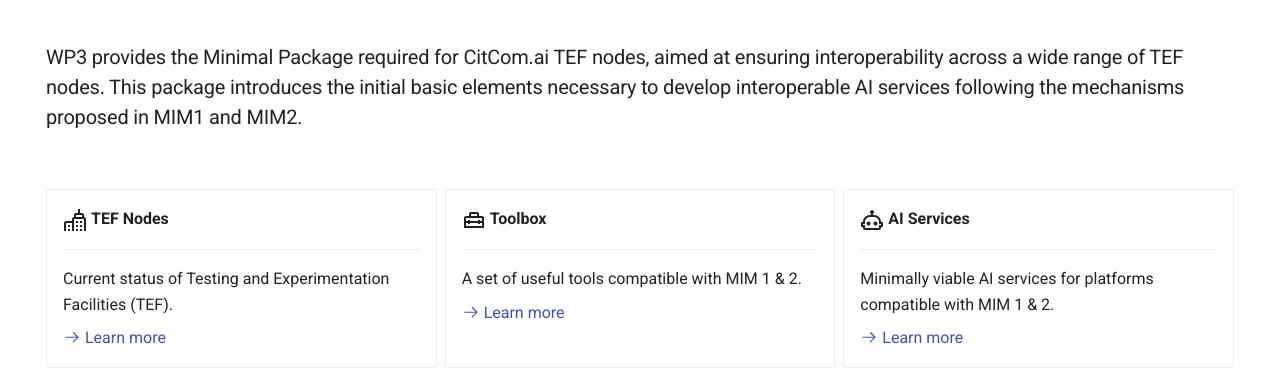
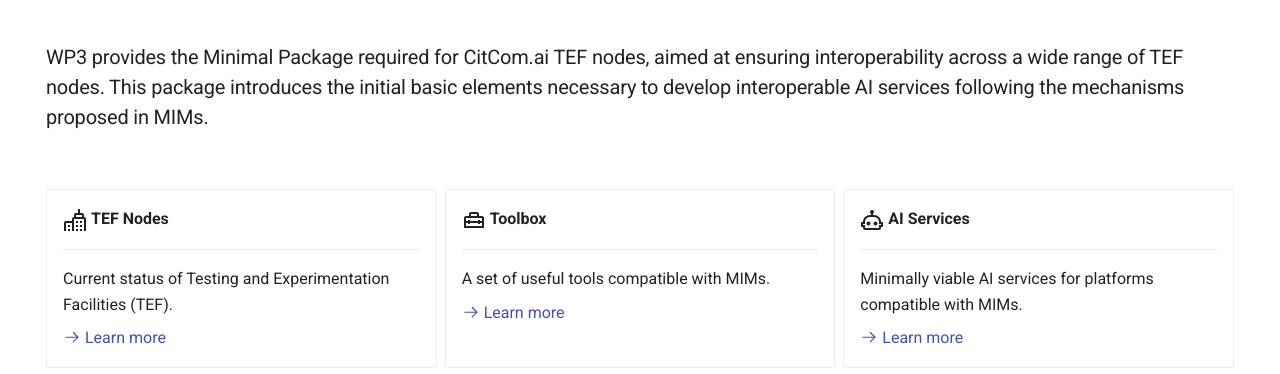
Before and after one commit to riseupalex/CitComAI-Hub.github.io, an MkDocs documentation site: the page built from docs/index.md, in a window 1280 px wide and 1154 px high. Shown: the part 576-950 px from the top of the window. Built offline with MkDocs 1.6.1 and Material for MkDocs 9.7.7, drawn with Linux system fonts in a browser that asks for light colours; comment, search, counter and statistics services are not loaded.

Commit message:
Remove MIM specific version

```diff
--- a/docs/index.md
+++ b/docs/index.md
@@ -3,7 +3,7 @@
 template: home.html
 ---
 # Minimal Package for TEF nodes
-### WP3 provides the Minimal Package required for CitCom.ai TEF nodes, aimed at ensuring interoperability across a wide range of TEF nodes. This package introduces the initial basic elements necessary to develop interoperable AI services following the mechanisms proposed in MIM1 and MIM2.
+### WP3 provides the Minimal Package required for CitCom.ai TEF nodes, aimed at ensuring interoperability across a wide range of TEF nodes. This package introduces the initial basic elements necessary to develop interoperable AI services following the mechanisms proposed in MIMs.
 <br>
 
 <div class="grid cards" markdown>
@@ -20,7 +20,7 @@
 
     ---
 
-    A set of useful tools compatible with MIM 1 & 2.
+    A set of useful tools compatible with MIMs.
 
     [:octicons-arrow-right-24: Learn more](./toolbox/index.md)
 
@@ -28,7 +28,7 @@
 
     ---
 
-    Minimally viable AI services for platforms compatible with MIM 1 & 2.
+    Minimally viable AI services for platforms compatible with MIMs.
 
     [:octicons-arrow-right-24: Learn more](./services/index.md)
 
```
Also changed, not shown: docs/services/index.md (+1 -1 lines), docs/toolbox/index.md (+1 -1 lines).
